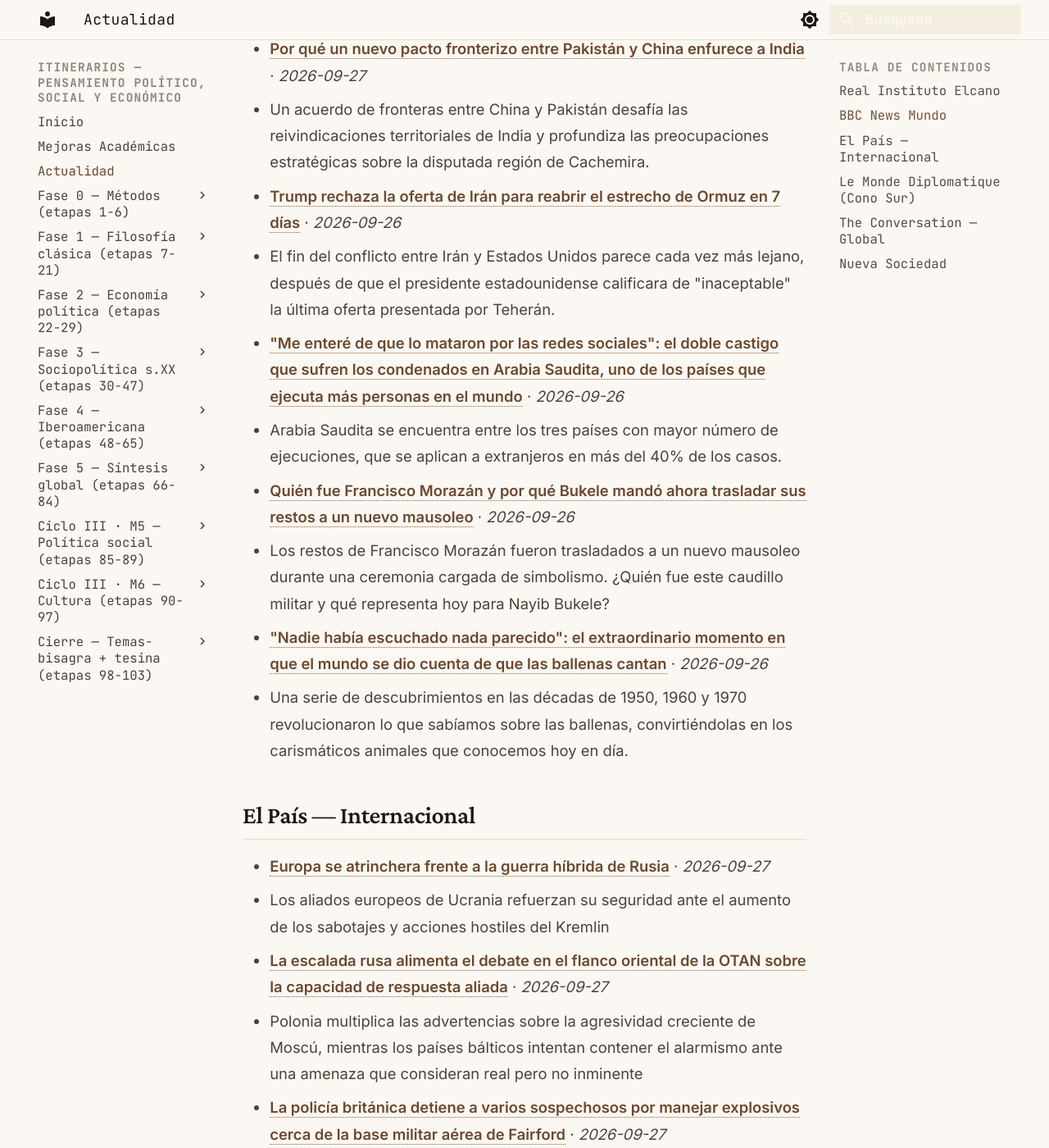
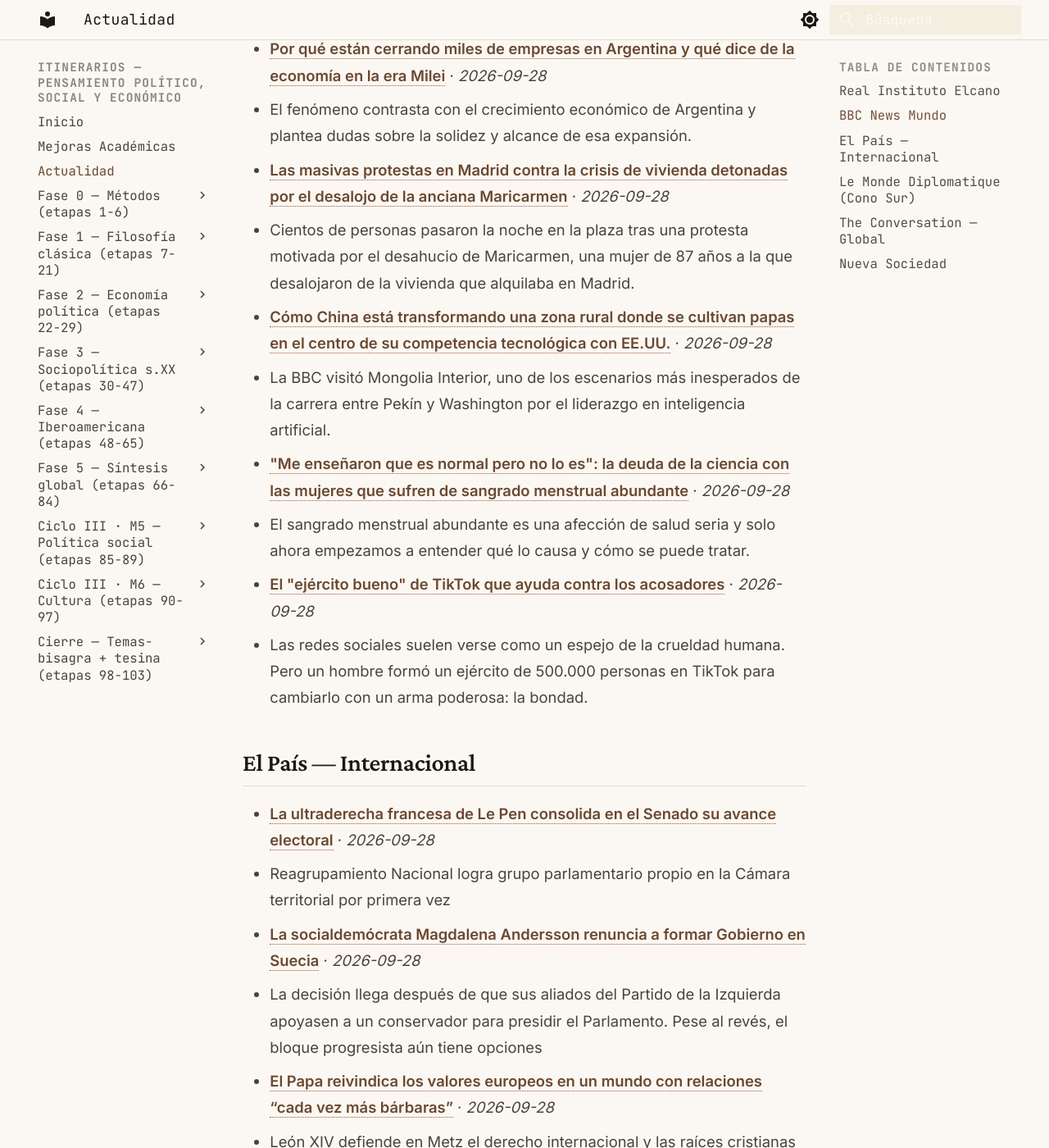
Before and after one commit to MrSpagVi/Curso, an MkDocs documentation site: the page built from docs/actualidad.md, in a window 1280 px wide and 1400 px high, scrolled down 855 px. Shown: the whole window at 82% size. Built offline with MkDocs 1.6.1 and Material for MkDocs 9.7.7, drawn with Linux system fonts in a browser that asks for light colours; some of the changed text lies outside the part shown.

Commit message:
auto: actualidad 2026-09-28

```diff
--- a/docs/actualidad.md
+++ b/docs/actualidad.md
@@ -6,7 +6,7 @@ title: Actualidad
 
 Últimos titulares de fuentes que dictan agenda en ciencia política y geopolítica. Actualizado automáticamente cada día (vía GitHub Actions).
 
-_Última actualización: 2026-09-27 11:05 UTC_
+_Última actualización: 2026-09-28 12:26 UTC_
 
 !!! tip "Ritual mensual — #actualidad"
     El último sábado de cada mes: agarrá **un** titular de los de abajo y escribí **300 palabras** aplicándole **2 autores** del último mes que leíste. ¿Qué diría cada uno? ¿En qué chocan? No resumas la noticia — usala como caso para pensar con las herramientas que venís construyendo. Guardá el texto con el tag `#actualidad` en tu sistema de notas. Esto convierte la teoría en criterio sobre la coyuntura: el objetivo del plan no es citar a Maquiavelo, es leer el presente con él.
@@ -17,25 +17,25 @@ _Sin datos en esta ejecución. Visitar fuente: [https://www.realinstitutoelcano.
 
 ## BBC News Mundo
 
-- **[Por qué un nuevo pacto fronterizo entre Pakistán y China enfurece a India](https://www.bbc.com/mundo/articles/cqgmrp4kr88yo?at_medium=RSS&at_campaign=rss)** · *2026-09-27*
-  - Un acuerdo de fronteras entre China y Pakistán desafía las reivindicaciones territoriales de India y profundiza las preocupaciones estratégicas sobre la disputada región de Cachemira.
-- **[Trump rechaza la oferta de Irán para reabrir el estrecho de Ormuz en 7 días](https://www.bbc.com/mundo/articles/crx2zzgjledno?at_medium=RSS&at_campaign=rss)** · *2026-09-26*
-  - El fin del conflicto entre Irán y Estados Unidos parece cada vez más lejano, después de que el presidente estadounidense calificara de "inaceptable" la última oferta presentada por Teherán.
-- **["Me enteré de que lo mataron por las redes sociales": el doble castigo que sufren los condenados en Arabia Saudita, uno de los países que ejecuta más personas en el mundo](https://www.bbc.com/mundo/articles/cqkgwx3zed53o?at_medium=RSS&at_campaign=rss)** · *2026-09-26*
-  - Arabia Saudita se encuentra entre los tres países con mayor número de ejecuciones, que se aplican a extranjeros en más del 40% de los casos.
-- **[Quién fue Francisco Morazán y por qué Bukele mandó ahora trasladar sus restos a un nuevo mausoleo](https://www.bbc.com/mundo/articles/cq98609xx5p6o?at_medium=RSS&at_campaign=rss)** · *2026-09-26*
-  - Los restos de Francisco Morazán fueron trasladados a un nuevo mausoleo durante una ceremonia cargada de simbolismo. ¿Quién fue este caudillo militar y qué representa hoy para Nayib Bukele?
-- **["Nadie había escuchado nada parecido": el extraordinario momento en que el mundo se dio cuenta de que las ballenas cantan](https://www.bbc.com/mundo/articles/cjg49p0d1qk3o?at_medium=RSS&at_campaign=rss)** · *2026-09-26*
-  - Una serie de descubrimientos en las décadas de 1950, 1960 y 1970 revolucionaron lo que sabíamos sobre las ballenas, convirtiéndolas en los carismáticos animales que conocemos hoy en día.
+- **[Por qué están cerrando miles de empresas en Argentina y qué dice de la economía en la era Milei](https://www.bbc.com/mundo/articles/c6z7zzel0lx5o?at_medium=RSS&at_campaign=rss)** · *2026-09-28*
+  - El fenómeno contrasta con el crecimiento económico de Argentina y plantea dudas sobre la solidez y alcance de esa expansión.
+- **[Las masivas protestas en Madrid contra la crisis de vivienda detonadas por el desalojo de la anciana Maricarmen](https://www.bbc.com/mundo/articles/c6804zkj5z0po?at_medium=RSS&at_campaign=rss)** · *2026-09-28*
+  - Cientos de personas pasaron la noche en la plaza tras una protesta motivada por el desahucio de Maricarmen, una mujer de 87 años a la que desalojaron de la vivienda que alquilaba en Madrid.
+- **[Cómo China está transformando una zona rural donde se cultivan papas en el centro de su competencia tecnológica con EE.UU.](https://www.bbc.com/mundo/articles/cr89jj15qylqo?at_medium=RSS&at_campaign=rss)** · *2026-09-28*
+  - La BBC visitó Mongolia Interior, uno de los escenarios más inesperados de la carrera entre Pekín y Washington por el liderazgo en inteligencia artificial.
+- **["Me enseñaron que es normal pero no lo es": la deuda de la ciencia con las mujeres que sufren de sangrado menstrual abundante](https://www.bbc.com/mundo/articles/c07lnmy0v15o?at_medium=RSS&at_campaign=rss)** · *2026-09-28*
+  - El sangrado menstrual abundante es una afección de salud seria y solo ahora empezamos a entender qué lo causa y cómo se puede tratar.
+- **[El "ejército bueno" de TikTok que ayuda contra los acosadores](https://www.bbc.com/mundo/articles/cqm2mgz6z5ypo?at_medium=RSS&at_campaign=rss)** · *2026-09-28*
+  - Las redes sociales suelen verse como un espejo de la crueldad humana. Pero un hombre formó un ejército de 500.000 personas en TikTok para cambiarlo con un arma poderosa: la bondad.
 
 ## El País — Internacional
 
-- **[Europa se atrinchera frente a la guerra híbrida de Rusia](https://elpais.com/internacional/2026-09-27/europa-se-atrinchera-frente-a-la-guerra-hibrida-de-rusia.html)** · *2026-09-27*
-  - Los aliados europeos de Ucrania refuerzan su seguridad ante el aumento de los sabotajes y acciones hostiles del Kremlin
-- **[La escalada rusa alimenta el debate en el flanco oriental de la OTAN sobre la capacidad de respuesta aliada](https://elpais.com/internacional/2026-09-27/la-escalada-rusa-alimenta-el-debate-en-el-flanco-oriental-de-la-otan-sobre-la-capacidad-de-respuesta-aliada.html)** · *2026-09-27*
-  - Polonia multiplica las advertencias sobre la agresividad creciente de Moscú, mientras los países bálticos intentan contener el alarmismo ante una amenaza que consideran real pero no inminente
-- **[La policía británica detiene a varios sospechosos por manejar explosivos cerca de la base militar aérea de Fairford](https://elpais.com/internacional/2026-09-27/la-policia-britanica-detiene-a-varios-sospechosos-por-manejar-explosivos-cerca-de-la-base-militar-aerea-de-fairford.html)** · *2026-09-27*
-  - Cazas estadounidenses utilizan las instalaciones para participar en la ofensiva contra Irán
+- **[La ultraderecha francesa de Le Pen consolida en el Senado su avance electoral](https://elpais.com/internacional/2026-09-28/la-ultraderecha-francesa-de-le-pen-consolida-en-el-senado-su-avance-electoral.html)** · *2026-09-28*
+  - Reagrupamiento Nacional logra grupo parlamentario propio en la Cámara territorial por primera vez
+- **[La socialdemócrata Magdalena Andersson renuncia a formar Gobierno en Suecia](https://elpais.com/internacional/2026-09-28/la-lider-socialdemocrata-de-suecia-renuncia-a-formar-gobierno.html)** · *2026-09-28*
+  - La decisión llega después de que sus aliados del Partido de la Izquierda apoyasen a un conservador para presidir el Parlamento. Pese al revés, el bloque progresista aún tiene opciones
+- **[El Papa reivindica los valores europeos en un mundo con relaciones “cada vez más bárbaras”](https://elpais.com/internacional/2026-09-28/el-papa-reivindica-los-valores-europeos-en-un-mundo-con-relaciones-cada-vez-mas-barbaras.html)** · *2026-09-28*
+  - León XIV defiende en Metz el derecho internacional y las raíces cristianas de la UE contra “la voluntad de dominación”, pero advierte de “la ilusión del rearme”
 - **[¿Teléfono rojo? Volamos hacia Pekín](https://elpais.com/internacional/2026-09-27/telefono-rojo-volamos-hacia-pekin.html)** · *2026-09-27*
   - China ha sustituido a la Unión Soviética en su disputa por el liderazgo mundial. Y ya no es el arma atómica el emblema de la bipolaridad, sino la Inteligencia Artificial, de idénticas si no mayores potencialidades letales para el conjunto…
 - **[Trump es un ‘loser’, un perdedor](https://elpais.com/opinion/2026-09-27/trump-es-un-loser-un-perdedor.html)** · *2026-09-27*
@@ -47,16 +47,16 @@ _Sin datos en esta ejecución. Visitar fuente: [https://www.eldiplo.org/feed/](h
 
 ## The Conversation — Global
 
-- **[Xenia Fedorova, or how Russian propaganda turns free thinking on itself](https://theconversation.com/xenia-fedorova-or-how-russian-propaganda-turns-free-thinking-on-itself-292858)** · *2026-09-27*
-  - The Fedorova case is emblematic of a rhetorical method used by Russian propaganda: appealing to the targeted public’s critical thinking to convince them to disregard sources seen as “official” and “dominant.”
-- **[Africa’s mineral strength is wasted if countries don’t work together – new report](https://theconversation.com/africas-mineral-strength-is-wasted-if-countries-dont-work-together-new-report-290306)** · *2026-09-27*
-  - Africa has the minerals to power the green transition. Capturing more value means countries must pool market power and build shared capabilities.
-- **[Online attacks on Kenyan journalists: what makes audiences join in, push back or stay silent](https://theconversation.com/online-attacks-on-kenyan-journalists-what-makes-audiences-join-in-push-back-or-stay-silent-291471)** · *2026-09-27*
-  - Whether the public rallies to defend journalists can depend on whether audiences believe they deserve that support.
-- **[Stripped titles? Compensating rivals? How the Manchester City cheating scandal could play out](https://theconversation.com/stripped-titles-compensating-rivals-how-the-manchester-city-cheating-scandal-could-play-out-292970)** · *2026-09-26*
-  - Manchester City could be facing enormous sanctions for cheating – and the fallout may spread to its 13 teams around the world, from New York to Melbourne.
-- **[In ‘NAZA,’ Israeli whistleblowers’ revelations about civilian deaths in Gaza reflect a longer history of Palestinian isolation](https://theconversation.com/in-naza-israeli-whistleblowers-revelations-about-civilian-deaths-in-gaza-reflect-a-longer-history-of-palestinian-isolation-292348)** · *2026-09-25*
-  - Barriers, checkpoints and surveillance have made the plight of Palestinians easier to keep hidden. But thanks to films like ‘NAZA,’ that’s starting to change.
+- **[Larissa Waters steps down as Greens leader due to health reasons](https://theconversation.com/larissa-waters-steps-down-as-greens-leader-due-to-health-reasons-291993)** · *2026-09-28*
+  - The party will decide on a new leader this week.
+- **[Pollen season: new map of South Africa’s allergy hotspots gives you time to prepare](https://theconversation.com/pollen-season-new-map-of-south-africas-allergy-hotspots-gives-you-time-to-prepare-291171)** · *2026-09-28*
+  - South Africa’s first five-year pollen calendars reveal when allergy seasons hit seven cities, and how sufferers can prepare before symptoms start.
+- **[Brain stimulation could reshape how you learn new skills](https://theconversation.com/brain-stimulation-could-reshape-how-you-learn-new-skills-283644)** · *2026-09-28*
+  - Researchers are exploring whether stimulating the brain with electric currents or magnetic fields helps people learn physical skills more effectively.
+- **[Millions of adults in England have high blood pressure without knowing it – so why are free pharmacy checks not solving the problem?](https://theconversation.com/millions-of-adults-in-england-have-high-blood-pressure-without-knowing-it-so-why-are-free-pharmacy-checks-not-solving-the-problem-292914)** · *2026-09-28*
+  - High blood pressure is quick and free to check, yet millions in England don’t know they have it. Here’s why detection is still failing.
+- **[Jim Chalmers blames likely interest rate rise on Middle East war](https://theconversation.com/jim-chalmers-blames-likely-interest-rate-rise-on-middle-east-war-292585)** · *2026-09-28*
+  - The treasurer says there is near-universal expectation by economists that rates are going up around the world.
 
 ## Nueva Sociedad
 
```
